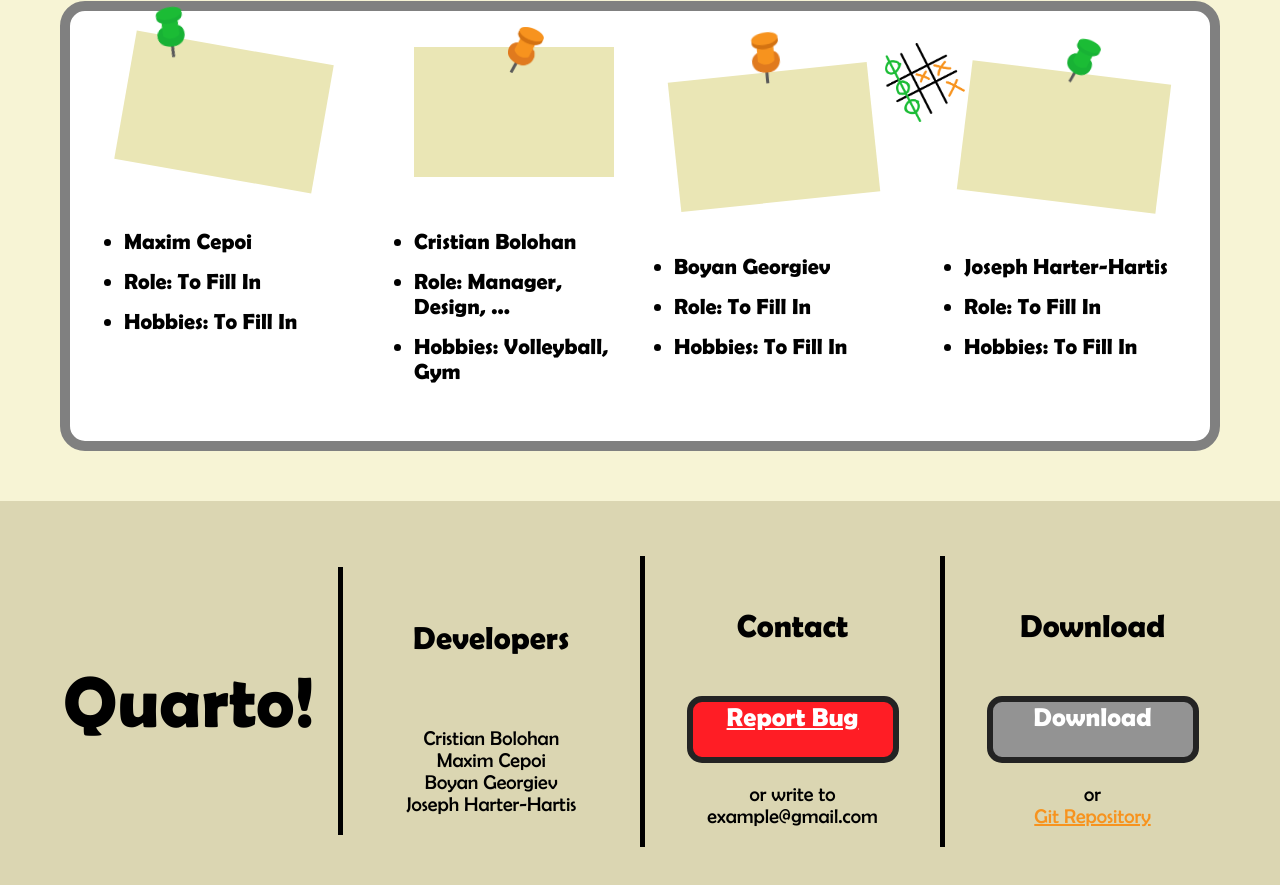
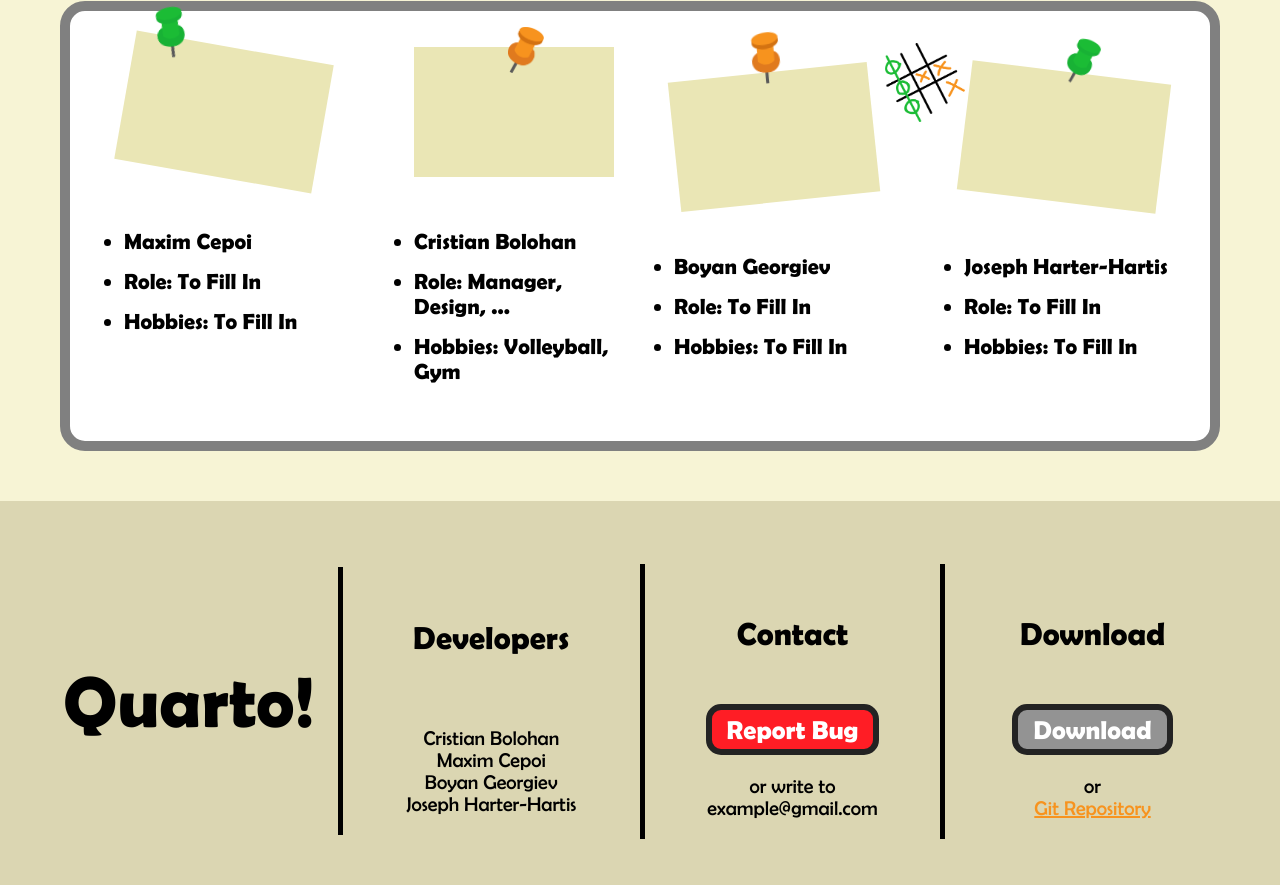
Before and after one commit to bobyTopG/QuartoGame_Website, a plain HTML site: page index.html in a window 1280 px wide. Shown: the part 2891-3776 px from the top of the page. Drawn offline with Linux system fonts and the light colour scheme.

Commit message:
fixed footer buttons

```diff
--- a/css/footer.css
+++ b/css/footer.css
@@ -1,5 +1,3 @@
-
-
 p {
     font-family: 'berlin', 'Arial', sans-serif;
     text-align: center;
@@ -44,13 +42,14 @@ footer {
 
 }
 
-footer .first-row, footer .second-row {
+footer .first-row,
+footer .second-row {
     display: flex;
     justify-content: space-between;
     width: 100%;
 }
 
-.footer-div > h1 {
+.footer-div>h1 {
     font-size: 72px;
     margin: 0;
 }
@@ -66,7 +65,7 @@ footer .first-row, footer .second-row {
 /* remove the vertical line from the first div */
 .first-row .first-div {
     border: none;
-    margin:auto
+    margin: auto
 }
 
 .center {
@@ -87,21 +86,26 @@ footer .first-row, footer .second-row {
     cursor: pointer;
 }
 
-footer a {
+#git a {
     color: #F7931E;
 }
 
-footer a:visited {
+#git a:visited {
     color: #F7931E;
 }
 
-footer a:hover {
+#git a:hover {
     color: #e6621d;
 }
 
 .red-button {
     background-color: #FF1D25;
     color: #FFFFFF;
+    text-decoration: none;
+    text-align: center;
+    padding: 5px 15px 5px 15px;
+    width: auto;
+    height: auto;
 }
 
 footer.center.red-button a {
@@ -126,6 +130,11 @@ footer.center.red-button a {
 .gray-button {
     background-color: #939393;
     color: #ffffff;
+    text-decoration: none;
+    text-align: center;
+    padding: 5px 15px 5px 15px;
+    width: auto;
+    height: auto;
 }
 
 .gray-button:hover {
@@ -153,11 +162,13 @@ footer.center.red-button a {
         flex-direction: column;
         border: none;
     }
-    .first-row .first-div{
+
+    .first-row .first-div {
         padding-bottom: 40px;
         border: none !important;
 
     }
+
     .second-row {
         flex-direction: column;
     }
--- a/index.html
+++ b/index.html
@@ -240,14 +240,14 @@
                     example@gmail.com
                 </p>
             </div>
-            <div class="footer-div">
+            <div class="footer-div" >
                 <div class="footer-title">
                     <h1>Download</h1>
                 </div>
                 <div class="center">
                     <a href="game/ACS103-T2-Game2%202.zip" download class="default-button gray-button" style="text-decoration: none;">Download</a>
                 </div>
-                <p>
+                <p id= "git">
                     or<br>
                     <a href="https://gitlab.com/kdg-ti/integration-1.2/2024-2025/acs103-t2/ACS103-T2-Game" class="a">Git Repository</a>
                 </p>
```
